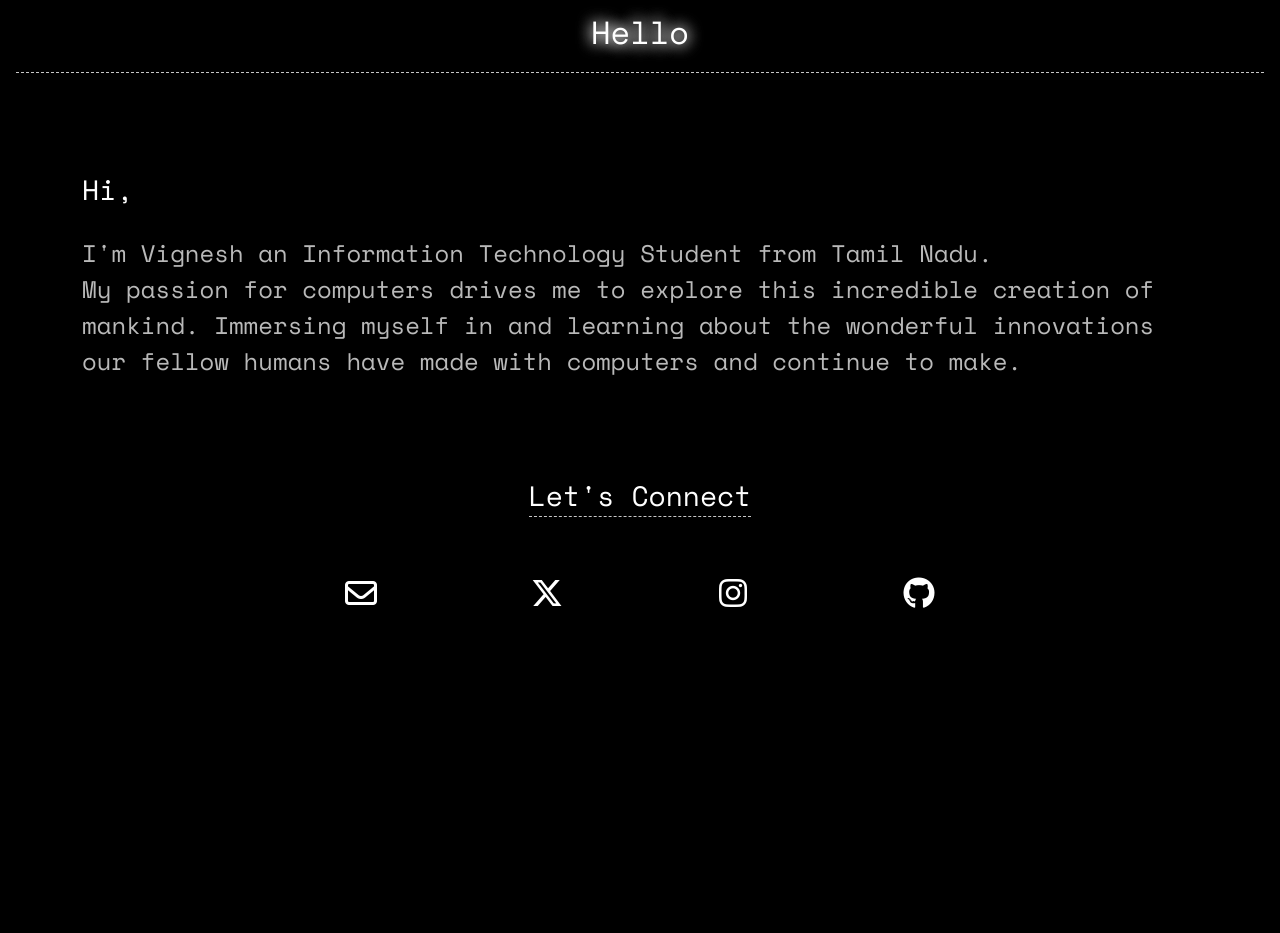
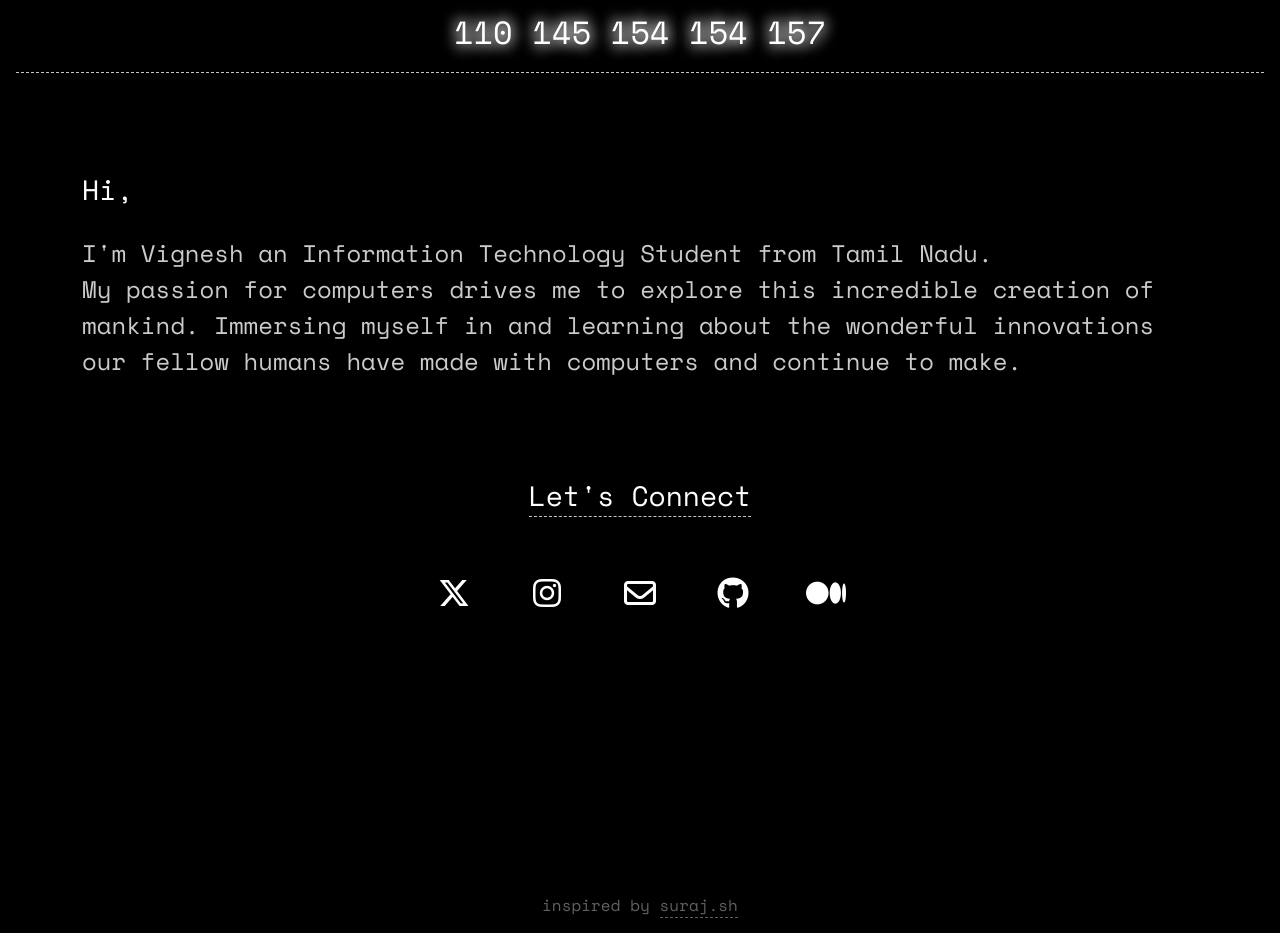
Before and after one commit to vikySeeker/Personal-Portfolio, a plain HTML site: page index.html in a window 1280 px wide. Before the commit the page ends 800 px from the top, so only its background shows below. Drawn offline with nearby package versions, Linux system fonts and the light colour scheme; a web font is replaced by a local one.

Commit message:
medium icon added

```diff
--- a/index.html
+++ b/index.html
@@ -1,37 +1,71 @@
 <!DOCTYPE html>
 <html lang="en">
+
 <head>
     <meta charset="UTF-8">
     <meta http-equiv="X-UA-Compatible" content="IE=edge">
     <meta name="viewport" content="width=device-width, initial-scale=1.0">
     <title>Vicky Dev</title>
+    <link rel="shortcut icon" href="./favicon.ico" type="image/x-icon">
     <link rel="preconnect" href="https://fonts.googleapis.com">
-    <link href="https://fonts.googleapis.com/css2?family=Handjet:wght@200&family=Space+Mono&display=swap" rel="stylesheet">
+    <link href="https://fonts.googleapis.com/css2?family=Handjet:wght@200&family=Space+Mono&display=swap"
+        rel="stylesheet">
+    <script src="https://cdn.jsdelivr.net/npm/bootstrap@5.3.1/dist/js/bootstrap.bundle.min.js"
+        integrity="sha384-HwwvtgBNo3bZJJLYd8oVXjrBZt8cqVSpeBNS5n7C8IVInixGAoxmnlMuBnhbgrkm"
+        crossorigin="anonymous"></script>
     <link rel="stylesheet" href="https://cdn.jsdelivr.net/npm/bootstrap@5.3.0/dist/css/bootstrap.min.css">
     <script src="https://kit.fontawesome.com/8c0ec88a62.js" crossorigin="anonymous"></script>
     <link rel="stylesheet" href="/style.css">
 </head>
+
 <body>
+
     <div class="container-flex mx-3 mt-2">
+
         <div class="container-flex border-line">
             <p class="text-white fs-2 text-center glow w-banner">Hello</p>
         </div>
+
         <div class="container mt-5 pt-md-5">
             <p class="text-white text-bold fs-3">Hi,</p>
-            <p class="text-w fs-4 pt-2">I'm Vignesh an Information Technology Student from Tamil Nadu. <br>My passion for computers drives me to explore this incredible creation of mankind. Immersing myself in and learning about the wonderful innovations our fellow humans have made with computers and continue to make.</p>
+            <p class="text-w fs-4 pt-2">I'm Vignesh an Information Technology Student from Tamil Nadu. <br>My passion
+                for computers drives me to explore this incredible creation of mankind. Immersing myself in and learning
+                about the wonderful innovations our fellow humans have made with computers and continue to make.</p>
         </div>
+
         <div class="container pt-5 text-center mt-md-5">
             <span class="border-line text-white fs-3">Let's Connect</span>
             <div class="container text-center mt-5 pt-md-3">
                 <div class="row justify-content-center">
-                    <div class="col col-md-2 glow-icon"><a href="mailto:vickymagalingam@gmail.com"><i class="fa-regular fa-envelope fa-2xl" style="color: #ffffff;"></i></a></div>
-                    <div class="col col-md-2 glow-icon"><a href="https://x.com/seekxr_"><i class="fa-brands fa-x-twitter fa-2xl" style="color: #ffffff;"></i></a></div>
-                    <div class="col col-md-2 glow-icon"><a href="https://www.instagram.com/seek.xr_"><i class="fa-brands fa-instagram fa-2xl" style="color: #ffffff;"></i></a></div>
-                    <div class="col col-md-2 glow-icon"><a href="https://www.github.com/vikySeeker"><i class="fa-brands fa-github fa-2xl" style="color: #ffffff;"></i></a></div>
+
+                    <div class="col col-md-1 glow-hov"><a target="_blank" href="https://x.com/seekxr_"><i
+                                class="fa-brands fa-x-twitter fa-2xl" style="color: #ffffff;"></i></a></div>
+
+                    <div class="col col-md-1 glow-hov"><a target="_blank" href="https://www.instagram.com/seek.xr_"><i
+                                class="fa-brands fa-instagram fa-2xl" style="color: #ffffff;"></i></a></div>
+
+                    <div class="col col-md-1 glow-hov"><a href="mailto:vickymagalingam@gmail.com"><i
+                                class="fa-regular fa-envelope fa-2xl" style="color: #ffffff;"></i></a></div>
+
+                    <div class="col col-md-1 glow-hov"><a target="_blank" href="https://www.github.com/vikySeeker"><i
+                                class="fa-brands fa-github fa-2xl" style="color: #ffffff;"></i></a></div>
+
+                    <div class="col col-md-1 glow-hov"><a target="_blank" href="https://medium.com/@seek-er"><i
+                                class="fa-brands fa-medium fa-2xl" style="color: #ffffff;"></i></a></div>
+
                 </div>
             </div>
         </div>
+
     </div>
+
+    <div class="container-fluid pt-md-5 mt-md-5">
+        <footer class="pt-5 mt-3  pt-md-5 mt-md-5 text-center">
+            <p class="text-l pt-md-5 mt-md-5" >inspired by <a href="http://suraj.sh" class="text-decoration-none text-l glow-hov border-line-l" target="_blank">suraj.sh</a></p>
+        </footer>
+    </div>
+
     <script src="./script.js" defer></script>
 </body>
+
 </html>
--- a/script.js
+++ b/script.js
@@ -1,15 +1,17 @@
-const wordsArray = ["110 145 154 154 157", "48 65 6C 6C 6F", " 72 101 108 108 111", "வணக்கம்", "Hello"];
+const wordsArray = ["110 145 154 154 157", " 72 101 108 108 111", "48 65 6C 6C 6F", "Hello"];
 const element = document.getElementsByClassName("w-banner")[0];
 let currentIndex = 0;
-let count=0;
-let maxcount=4;
 function updateText() {
   element.innerHTML = wordsArray[currentIndex];
   currentIndex = (currentIndex + 1) % wordsArray.length;
-  if(count>=maxcount){
-    clearInterval(interval);
-  }
-  count+=1;
 }
 
 const interval = setInterval(updateText, 1000);
+
+
+/* let count=0;
+let maxcount=4;
+ if(count>=maxcount){
+   clearInterval(interval);
+ }
+ count+=1; */
--- a/style.css
+++ b/style.css
@@ -5,18 +5,30 @@ body{
     font-family: 'Space Mono', monospace !important;
 }
 
+::selection{
+    color: #000;
+    background: #ffffff;
+}
+
 .text-w{
-    color: rgba(255, 255, 255, 0.726);
+    color: rgba(255, 255, 255, 0.795);
+}
+
+.text-l{
+    color: #ffffff60;
 }
 
 .glow{
     text-shadow: 0 0 15px #ffffff, 0 0 15px #ffffff
 }
 
-.glow-icon:hover{
+.glow-hov:hover{
     text-shadow: 0 0 15px #ffffff, 0 0 15px #ffffff
 }
 
 .border-line{
-    border-bottom: 1px dashed rgb(199, 199, 199);
+    border-bottom: 0.01rem dashed rgb(199, 199, 199);
 }
+.border-line-l{
+    border-bottom: 0.01rem dashed #ffffff60;
+}
```
